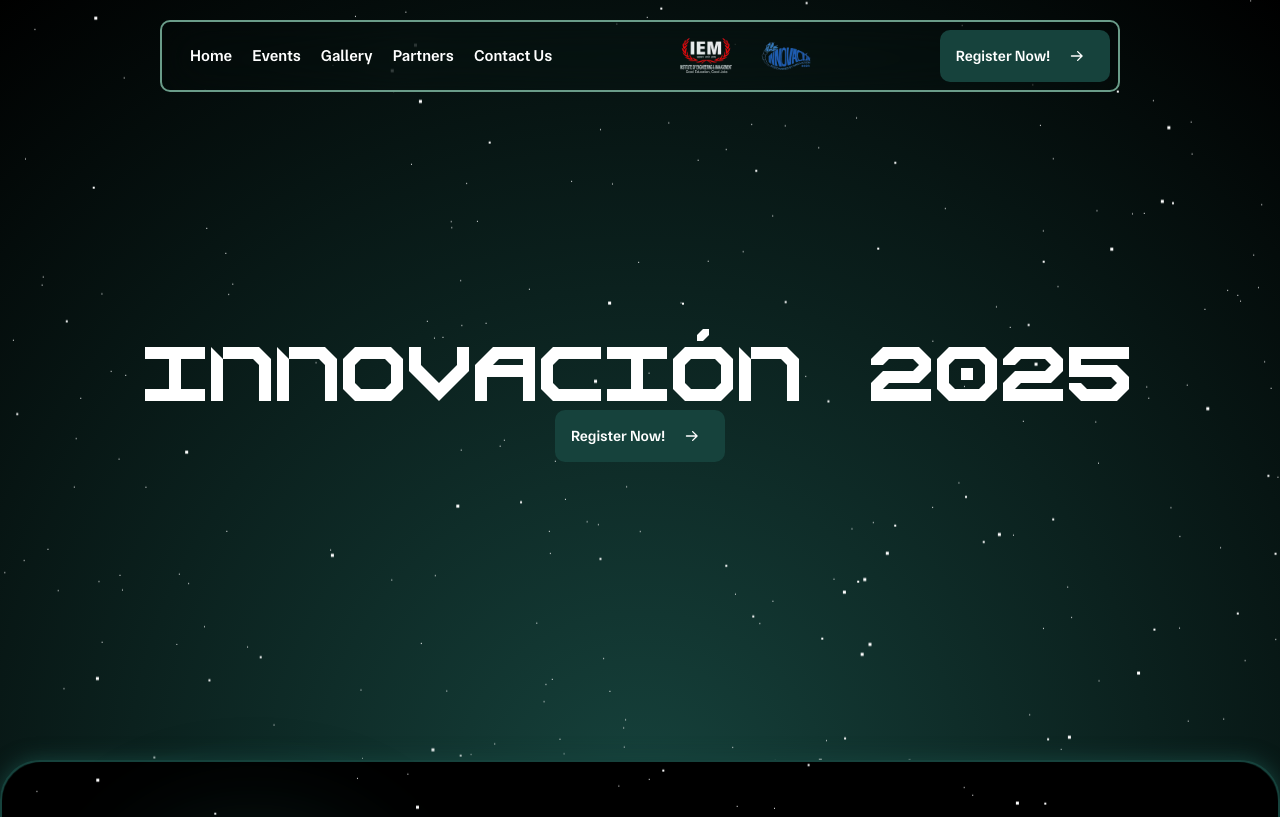
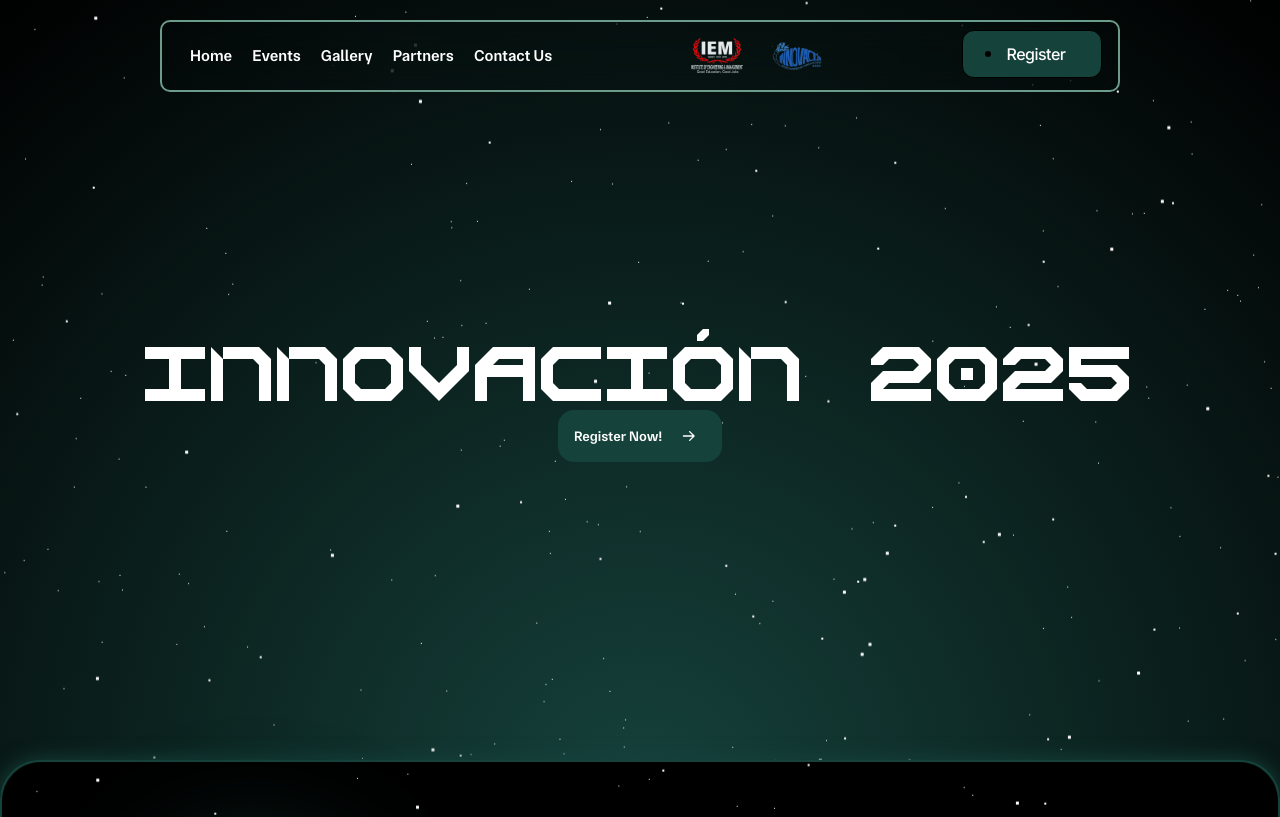
Before and after one commit to subhraneel2005/Innovacion, a Next.js app: page / in a window 1280 px wide. Shown: the top 817 px of the page. Built offline with nearby package versions, Linux system fonts and the light colour scheme.

Commit message:
Added Custom Button - Used Famer Motion , Sass, Gsap ✅

```diff
--- a/components/AppNav.jsx
+++ b/components/AppNav.jsx
@@ -2,14 +2,15 @@ import React from 'react';
 import Link from 'next/link';
 import { gsap } from 'gsap';
 import RegisterBtn from './RegisterBtn';
+import Button from './common/Button';
 
 function MobileNav() {
 
   return (
     <div className='w-full md:hidden flex justify-center items-center'>
-      <div className='h-[4.5rem] w-[80%] flex justify-evenly rounded-[10px] border-[#6A9C89] border-2 p-2 backdrop-blur-xl mt-4'>
+      <div className='h-[4.5rem] w-[80%] flex justify-between rounded-[10px] border-[#6A9C89] border-2 p-2 backdrop-blur-xl mt-4'>
         {/* Logos */}
-        <div className='flex items-center max-w-[10rem]'>
+        <div className='flex items-center max-w-[10rem] pl-6'>
           <img
             src={"/Logo/iemLogo.webp"}
             alt={"iemLogo"}
@@ -24,7 +25,9 @@ function MobileNav() {
 
         {/* Register Button + Menu Icon */}
         <div className='flex items-center'>
-          <RegisterBtn />
+        <div className='cursor-pointer mr-2'>
+          <Button name={"Register"} color={"blue"}/>
+        </div>
 
           <div className="menu-icon-container ml-4">
             <div>
--- a/components/Navbar.jsx
+++ b/components/Navbar.jsx
@@ -2,6 +2,7 @@
 
 import React from 'react';
 import RegisterBtn from './RegisterBtn';
+import Button from './common/Button';
 
 function Navbar() {
   // Scroll function to handle smooth scrolling
@@ -27,7 +28,9 @@ function Navbar() {
         <img src="/Logo/innovacionLogo.webp" alt="InnovacionLogo" className='h-full' />
       </div>
 
-      <RegisterBtn />
+      <div className='cursor-pointer mr-2'>
+          <Button name={"Register"} color={"blue"}/>
+        </div>
     </div>
   );
 }
--- a/components/RegisterBtn.jsx
+++ b/components/RegisterBtn.jsx
@@ -1,15 +1,16 @@
 import React from 'react'
 import './RegisterBtn.css'
+import { Button } from './ui/button'
 
 const RegisterBtn = () => {
     return (
-        <button className='h-[52px] font-[Tasa-SemiBold] text-white bg-[#16423c] lg:px-4'>
+        <Button className='h-[52px] font-[Tasa-SemiBold] rounded-2xl text-white bg-[#16423c] lg:px-4'>
             <span>Register Now!</span>
             <svg width="34" height="34" viewBox="0 0 74 74" fill="none" xmlns="http://www.w3.org/2000/svg">
 
                 <path d="M25 35.5C24.1716 35.5 23.5 36.1716 23.5 37C23.5 37.8284 24.1716 38.5 25 38.5V35.5ZM49.0607 38.0607C49.6464 37.4749 49.6464 36.5251 49.0607 35.9393L39.5147 26.3934C38.9289 25.8076 37.9792 25.8076 37.3934 26.3934C36.8076 26.9792 36.8076 27.9289 37.3934 28.5147L45.8787 37L37.3934 45.4853C36.8076 46.0711 36.8076 47.0208 37.3934 47.6066C37.9792 48.1924 38.9289 48.1924 39.5147 47.6066L49.0607 38.0607ZM25 38.5L48 38.5V35.5L25 35.5V38.5Z" fill="white"></path>
             </svg>
-        </button>
+        </Button>
     )
 }
 
--- /dev/null
+++ b/components/common/Button.jsx
@@ -0,0 +1,52 @@
+"use client"
+import React, { useState } from 'react'
+import styles from "./Button.module.scss"
+import {Inter} from "next/font/google"
+import { HiArrowLongRight } from 'react-icons/hi2';
+
+import { motion } from 'framer-motion';
+
+const inter = Inter({subsets: ["latin"]});
+
+function Button({name, color}) {
+    const [isHover, setIsHover] = useState(false)
+  return (
+    <div className={inter.className}>
+        <div className={styles.buttonContainer}
+            onMouseEnter={(event) => setIsHover(true)}
+            onMouseLeave={(event) => setIsHover(false)}
+        >
+            <motion.div className={styles.circle}
+                animate={{
+                    scale: isHover ? 45: 1,
+                    backgroundColor: isHover ? color : "#000000",
+                }}
+                transition={{
+                    ease: "easeIn",
+                    duration: 0.1
+                }}
+            >
+
+            </motion.div>
+            <motion.div className={styles.title}
+                animate={{
+                    x: isHover ? -4 : 4,
+                    color: isHover ? "white" : "white"
+                }}
+            >
+                <p>{name}</p>
+            </motion.div>
+
+            <motion.div className={styles.iconContainer}
+                animate={{
+                    x: isHover ? 0 : 32,
+                }}
+            >
+                <HiArrowLongRight size={20} className={styles.icon}/>
+            </motion.div>
+        </div>
+    </div>
+  )
+}
+
+export default Button
--- /dev/null
+++ b/components/common/Button.module.scss
@@ -0,0 +1,49 @@
+.icon {
+    width: 16px;
+    height: 16px;
+    stroke-width: 2;
+    color: white;
+}
+
+.iconContainer{
+    display: flex;
+    align-items: center;
+    position: absolute;
+    right: 16px;
+}
+
+.title {
+    font-size: 16px;
+    letter-spacing: -0.5px;
+    font-weight: 500;
+    z-index: 1;
+    color: aliceblue;
+}
+
+.buttonContainer {
+    display: flex;
+    align-items: center;
+    justify-content: center;
+    background-color: #16423c;
+    border-radius: 12px;
+    width: 140px;
+    height: 48px;
+    position: relative;
+    overflow: hidden;
+    border: 20px;
+    border: 1px solid black;
+    overflow-x: none;
+}
+
+.buttonContainer:hover {
+    border: none;
+}
+
+.circle {
+    width: 6px;
+    height: 6px;
+    background-color: white;
+    border-radius: 50%;
+    position: absolute;
+    left: 22px;
+}
--- /dev/null
+++ b/components/ui/button.jsx
@@ -0,0 +1,47 @@
+import * as React from "react"
+import { Slot } from "@radix-ui/react-slot"
+import { cva } from "class-variance-authority";
+
+import { cn } from "@/lib/utils"
+
+const buttonVariants = cva(
+  "inline-flex items-center justify-center whitespace-nowrap rounded-md text-sm font-medium ring-offset-background transition-colors focus-visible:outline-none focus-visible:ring-2 focus-visible:ring-ring focus-visible:ring-offset-2 disabled:pointer-events-none disabled:opacity-50",
+  {
+    variants: {
+      variant: {
+        default: "bg-primary text-primary-foreground hover:bg-primary/90",
+        destructive:
+          "bg-destructive text-destructive-foreground hover:bg-destructive/90",
+        outline:
+          "border border-input bg-background hover:bg-accent hover:text-accent-foreground",
+        secondary:
+          "bg-secondary text-secondary-foreground hover:bg-secondary/80",
+        ghost: "hover:bg-accent hover:text-accent-foreground",
+        link: "text-primary underline-offset-4 hover:underline",
+      },
+      size: {
+        default: "h-10 px-4 py-2",
+        sm: "h-9 rounded-md px-3",
+        lg: "h-11 rounded-md px-8",
+        icon: "h-10 w-10",
+      },
+    },
+    defaultVariants: {
+      variant: "default",
+      size: "default",
+    },
+  }
+)
+
+const Button = React.forwardRef(({ className, variant, size, asChild = false, ...props }, ref) => {
+  const Comp = asChild ? Slot : "button"
+  return (
+    (<Comp
+      className={cn(buttonVariants({ variant, size, className }))}
+      ref={ref}
+      {...props} />)
+  );
+})
+Button.displayName = "Button"
+
+export { Button, buttonVariants }
--- a/package.json
+++ b/package.json
@@ -9,9 +9,10 @@
     "lint": "next lint"
   },
   "dependencies": {
+    "@radix-ui/react-slot": "^1.1.0",
     "class-variance-authority": "^0.7.0",
     "clsx": "^2.1.1",
-    "framer-motion": "^11.5.4",
+    "framer-motion": "^11.5.6",
     "gsap": "^3.12.5",
     "lenis": "^1.1.13",
     "lucide-react": "^0.441.0",
@@ -20,6 +21,7 @@
     "react-dom": "^18",
     "react-icons": "^5.3.0",
     "react-scroll": "^1.9.0",
+    "sass": "^1.79.3",
     "tailwind-merge": "^2.5.2",
     "tailwindcss-animate": "^1.0.7"
   },
```
Also changed, not shown: 1 other file (tests, documents, lock files or other folders).
